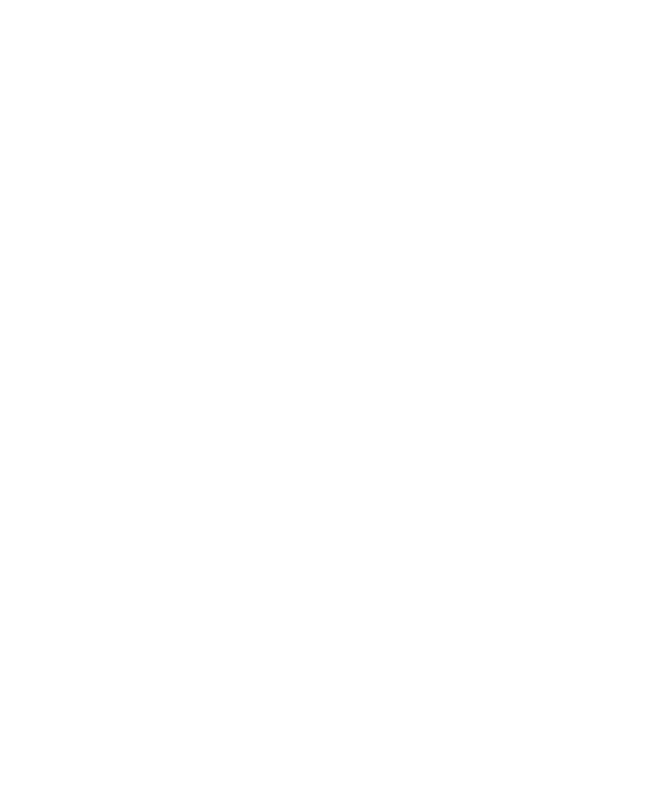
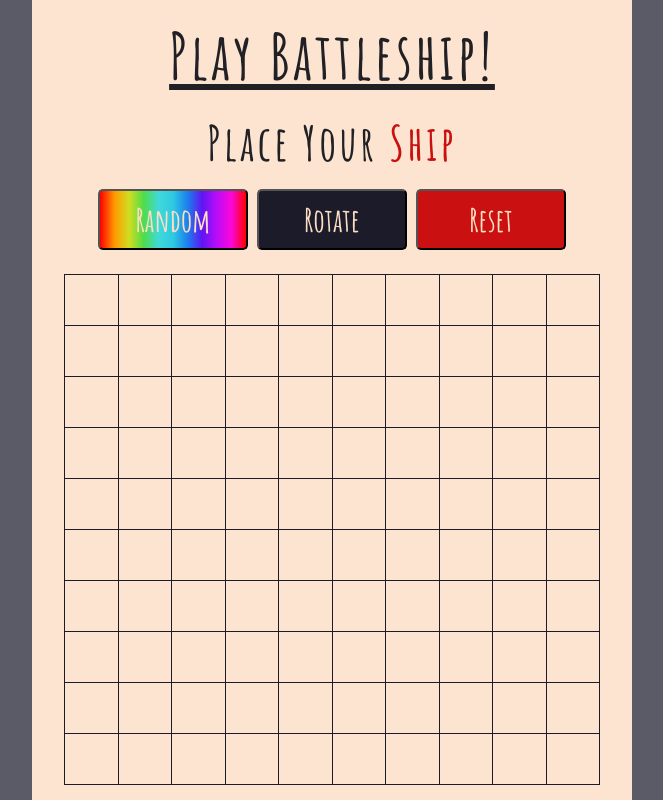
Before and after one commit to rulerpluralrural/odin-battleship, a website built with webpack: page dist/index.html in a window 1280 px wide. Shown: the whole page, without its empty margins (308-971 px from the left). Built offline with nearby package versions, Linux system fonts and the light colour scheme.

Commit message:
Created Placeships.js

```diff
--- /dev/null
+++ b/src/Game/PlaceShips.js
@@ -0,0 +1,124 @@
+import Ship from "../Main/Classes/Ship.js";
+
+function startMenu() {
+	const ships = [
+		new Ship(5, "Carrier"),
+		new Ship(4, "Battleship"),
+		new Ship(3, "Destroyer"),
+		new Ship(3, "Submarine"),
+		new Ship(2, "Patrol Boat"),
+	];
+
+	const currentShip = ships[0];
+
+	const root = document.querySelector("#root");
+	const startGameModal = document.createElement("div");
+	startGameModal.className = "overlay";
+	startGameModal.id = "overlay";
+	let isVertical = false;
+
+	startGameModal.innerHTML += `
+        <div class="modal">
+            <div class="modal-header-container">
+                <h1>Play Battleship!</h1>
+                <h2>Place Your <span id="modal-header">Ship</span></h2>
+                <div class="modal-btn-container">
+                    <button class="random-btn" id="random-btn">Random</button>
+                    <button class="change-orientation-btn" id="change-orientation-btn">Rotate</button>
+                    <button class="reset-btn" id="reset-btn">Reset</button>
+                </div>
+            </div>
+            <div class="place-ship-board" id="place-ship-board">
+            </div>
+        </div>
+`;
+
+	const changeOrientationButton = startGameModal.querySelector(
+		"#change-orientation-btn"
+	);
+	changeOrientationButton.addEventListener("click", () => {
+		isVertical = !isVertical;
+	});
+
+	for (let i = 0; i < 10 * 10; i++) {
+		const square = document.createElement("div");
+		square.className = "square";
+		square.setAttribute("data-x", `${i % 10}`);
+		square.setAttribute("data-y", `${Math.floor(i / 10)}`);
+		const introBoard = startGameModal.querySelector("#place-ship-board");
+		square.addEventListener("mouseover", function () {
+			activeSquare.call(this, isVertical, introBoard, currentShip);
+		});
+        square.addEventListener('mouseout', function() {
+            removeActiveSquare.call(this, isVertical, introBoard, currentShip)
+        })
+		introBoard.insertAdjacentElement("beforeend", square);
+	}
+
+	return root.appendChild(startGameModal);
+}
+
+function activeSquare(isVertical, introBoard, currentShip) {
+	// console.log(introBoard)
+	const x = parseInt(this.dataset.x);
+	const y = parseInt(this.dataset.y);
+
+	if (isVertical) {
+		for (let i = 0; i < currentShip.length; i++) {
+			if (y + i < 10) {
+				const targetCell = introBoard.children[y * 10 + i * 10 + x];
+                console.log(targetCell);
+                targetCell.classList.add('current-cell')
+
+			}
+		}
+	} else {
+		for (let i = 0; i < currentShip.length; i++) {
+			if (x + i < 10) {
+				const targetCell = introBoard.children[y * 10 + x + i];
+                console.log(targetCell);
+                targetCell.classList.add('current-cell')
+
+			}
+		}
+	}
+}
+
+function removeActiveSquare(isVertical, introBoard, currentShip) {
+    const x = parseInt(this.dataset.x);
+	const y = parseInt(this.dataset.y);
+
+	if (isVertical) {
+		for (let i = 0; i < currentShip.length; i++) {
+			if (y + i < 10) {
+				const targetCell = introBoard.children[y * 10 + i * 10 + x];
+                console.log(targetCell);
+                targetCell.classList.remove('current-cell')
+
+			}
+		}
+	} else {
+		for (let i = 0; i < currentShip.length; i++) {
+			if (x + i < 10) {
+				const targetCell = introBoard.children[y * 10 + x + i];
+                console.log(targetCell);
+                targetCell.classList.remove('current-cell')
+
+			}
+		}
+	}
+}
+
+function setShips() {
+	const currentShip = 0;
+	const setShip = 0;
+
+	const shipNameText = document.querySelector("#modal-header");
+	const randomButton = document.querySelector("#random-btn");
+	const changeOrientationButton = document.querySelector(
+		"#change-orientation-btn"
+	);
+	const resetButton = document.querySelector("#reset-btn");
+}
+
+export { startMenu };
--- a/src/Main/Player.js
+++ b/src/Main/Classes/Player.js
@@ -8,7 +8,7 @@ export default class Player {
 	}
 
 	attack(row, column, enemyBoard) {
-		return enemyBoard.receivedAttack(row, column);
+		return enemyBoard.receiveAttack(row, column);
 	}
 
 	randomAttack(enemyBoard) {
@@ -20,7 +20,6 @@ export default class Player {
 		) {
 			return this.randomAttack(enemyBoard);
 		} else {
-			console.table(enemyBoard.board)
 			return attacked;
 		}
 	}
@@ -44,4 +43,5 @@ export default class Player {
 			}
 		}
 	}
+
 }
--- a/src/Main/Ship.js
+++ b/src/Main/Classes/Ship.js
@@ -1,7 +1,8 @@
 export default class Ship {
-	constructor(length) {
+	constructor(length,name = 'Ship') {
 		this.length = length;
 		this.hits = 0;
+        this.name = name
 	}
 
     hit(){
--- a/src/Main/Tests/Gameboard.test.js
+++ b/src/Main/Tests/Gameboard.test.js
@@ -1,6 +1,5 @@
-import Gameboard from "../Gameboard.js";
-import Player from "../Player.js";
-import Ship from "../Ship.js";
+import Gameboard from "../Classes/Gameboard.js";
+import Ship from "../Classes/Ship.js";
 
 describe("Gameboard", () => {
 	let testShip;
@@ -76,15 +75,7 @@ describe("Gameboard", () => {
 
     it('check for missed shots', () => {
         testBoard.placeShip(testShip, 3, 3, true);
-        console.table(testBoard.board)
         expect(testBoard.receiveAttack(3, 4)).toBe('Missed')
     })
 
-	const player = new Player('Player')
-	const enemyBoard = new Gameboard()
-	const newShip = new Ship(10)
-	for (let i = 0; i < 10; i++) {
-		enemyBoard.placeShip(newShip, i, 0, false)
-	}
-	console.log(player.randomAttack(enemyBoard))
 });
--- a/src/Main/Tests/Player.test.js
+++ b/src/Main/Tests/Player.test.js
@@ -0,0 +1,38 @@
+import Gameboard from "../Classes/Gameboard.js";
+import Ship from "../Classes/Ship.js";
+import Player from "../Classes/Player.js";
+
+describe("Player", () => {
+	let player;
+	let playerGameBoard;
+    let enemy;
+    let enemyBoard;
+	let ship;
+
+	beforeEach(() => {
+		player = new Player("Bro");
+        enemy = new Player("AI")
+		playerGameBoard = new Gameboard();
+        enemyBoard = new Gameboard();
+        ship = new Ship(4);
+	});
+
+    it('check player initialization', () => {
+        expect(player).toEqual({
+            name: 'Bro',
+            playerBoard: playerGameBoard,
+            ships: []
+        })
+    })
+
+    it('test player attack', () => {
+        enemyBoard.placeShip(ship, 1, 1, true)
+        expect(enemy.attack(1, 1, enemyBoard)).toBe('Hit')
+        expect(enemy.attack(2, 1, enemyBoard)).toBe('Hit')
+        expect(enemy.attack(3, 1, enemyBoard)).toBe('Hit')
+        expect(enemy.attack(4, 1, enemyBoard)).toBe('Sunked')
+        expect(enemy.attack(1, 0, enemyBoard)).toBe('Missed')
+        console.table(enemyBoard.board)
+    })
+
+});
--- /dev/null
+++ b/src/index.css
@@ -0,0 +1,160 @@
+@import url("https://fonts.googleapis.com/css2?family=Amatic+SC:wght@400;700&family=Black+Ops+One&display=swap");
+*,
+*::before,
+*::after {
+	padding: 0;
+	margin: 0;
+	box-sizing: border-box;
+}
+
+:root {
+	--black-opq: rgba(50, 50, 66, 0.8);
+	--dark-font: #202025;
+	--dark-blue: #1b1b29;
+	--white-font: #fcdec3;
+	--light-bg: #fde4d1;
+    --light-gray: #838385;
+	--red-clr: rgb(202, 16, 16);
+	--font-bOps: "Black Ops One", cursive;
+	--font-normal: "Amatic SC", cursive;
+}
+
+*::selection {
+    background-color: var(--light-gray);
+}
+
+
+body {
+	height: 100vh;
+}
+
+.overlay {
+	position: fixed;
+	overflow: scroll;
+	scroll-behavior: smooth;
+	height: 100vh;
+	width: 100vw;
+	background-color: var(--black-opq);
+	color: var(--dark-font);
+	display: flex;
+	justify-content: center;
+	align-items: center;
+	gap: 1rem;
+	text-align: center;
+}
+
+.modal {
+	width: 600px;
+    padding: 2rem;
+	background-color: var(--light-bg);
+	border-radius: 5px;
+}
+
+.modal-header-container {
+	font-family: var(--font-normal);
+	font-size: 2rem;
+	font-weight: 700;
+	letter-spacing: 0.2rem;
+	display: flex;
+	flex-direction: column;
+	gap: 1rem;
+}
+
+.modal-header-container h1 {
+	text-decoration: underline;
+}
+
+.modal-header-container span {
+	color: var(--red-clr);
+}
+
+.modal-btn-container button {
+	background-color: var(--dark-blue);
+	color: var(--white-font);
+	border-radius: 5px;
+	padding: 0.5rem;
+    width: 150px;
+	cursor: pointer;
+	align-self: center;
+	font-family: var(--font-normal);
+	font-size: 2rem;
+	font-weight: 700;
+	transition: background-color 150ms ease-in;
+}
+
+.modal-btn-container button:focus {
+    outline: 1px solid  var(--dark-blue);
+}
+
+.modal-btn-container .random-btn {
+    background: linear-gradient(
+        90deg,
+        rgba(255, 0, 0, 1) 0%,
+        rgba(255, 154, 0, 1) 10%,
+        rgba(208, 222, 33, 1) 20%,
+        rgba(79, 220, 74, 1) 30%,
+        rgba(63, 218, 216, 1) 40%,
+        rgba(47, 201, 226, 1) 50%,
+        rgba(28, 127, 238, 1) 60%,
+        rgba(95, 21, 242, 1) 70%,
+        rgba(186, 12, 248, 1) 80%,
+        rgba(251, 7, 217, 1) 90%,
+        rgba(255, 0, 0, 1) 100%
+    );
+}
+
+.modal-btn-container .random-btn:hover,
+.modal-btn-container .random-btn:focus {
+    background: linear-gradient(
+        270deg,
+        rgba(255, 0, 0, 1) 0%,
+        rgba(255, 154, 0, 1) 10%,
+        rgba(208, 222, 33, 1) 20%,
+        rgba(79, 220, 74, 1) 30%,
+        rgba(63, 218, 216, 1) 40%,
+        rgba(47, 201, 226, 1) 50%,
+        rgba(28, 127, 238, 1) 60%,
+        rgba(95, 21, 242, 1) 70%,
+        rgba(186, 12, 248, 1) 80%,
+        rgba(251, 7, 217, 1) 90%,
+        rgba(255, 0, 0, 1) 100%
+    );
+}
+
+.modal-btn-container .change-orientation-btn:hover,
+.modal-btn-container .change-orientation-btn:focus {
+	background-color: #27273b;
+}
+
+.modal-btn-container .reset-btn {
+    background-color: var(--red-clr);
+}
+
+.modal-btn-container .reset-btn:hover,
+.modal-btn-container .reset-btn:focus {
+    background-color: rgb(230, 21, 21);
+}
+
+.place-ship-board {
+	margin-top: 1.5rem;
+	display: grid;
+	grid-template-columns: repeat(10, minmax(50px, 1fr));
+	border-top: 1px solid var(--dark-blue);
+	border-left: 1px solid var(--dark-blue);
+}
+
+.square {
+	padding: 25px;
+	border-bottom: 1px solid var(--dark-blue);
+	border-right: 1px solid var(--dark-blue);
+    transition: background-color 150ms ease;
+}
+
+.squares:hover {
+    cursor: crosshair;
+    background-color: var(--dark-blue);
+}
+
+.current-cell {
+    background-color: var(--black-opq);
+}
--- a/src/index.js
+++ b/src/index.js
@@ -1,6 +1,11 @@
-import Gameboard from "./Main/Gameboard.js";
+import Gameboard from "./Main/Classes/Gameboard.js";
+import { startMenu } from "./Game/PlaceShips.js";
+import "./index.css";
 
-
-const gameboard = new Gameboard()
-console.table(gameboard.board)
-gameboard
+// const gameboard = new Gameboard()
+// console.table(gameboard.board)
+// gameboard
+const root = document.getElementById("root");
+window.onload = () => {
+	startMenu()
+};
```
Also changed, not shown: src/Main/Tests/Ship.test.js (+1 -1 lines), dist/index.html, src/App/StartGame.js (deleted), src/Main/Classes/Gameboard.js (renamed from src/Main/Gameboard.js), src/styles.css (deleted).
